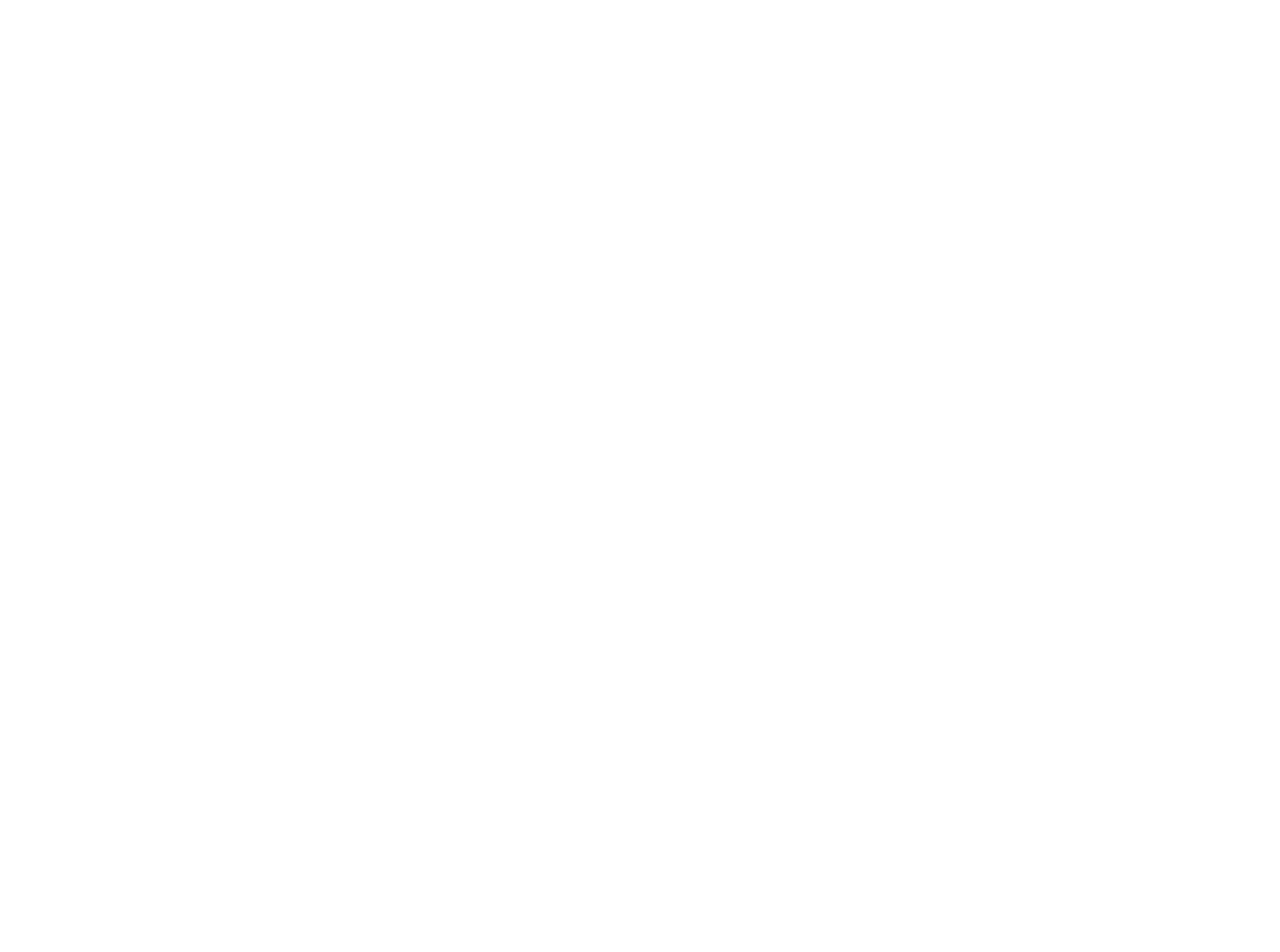
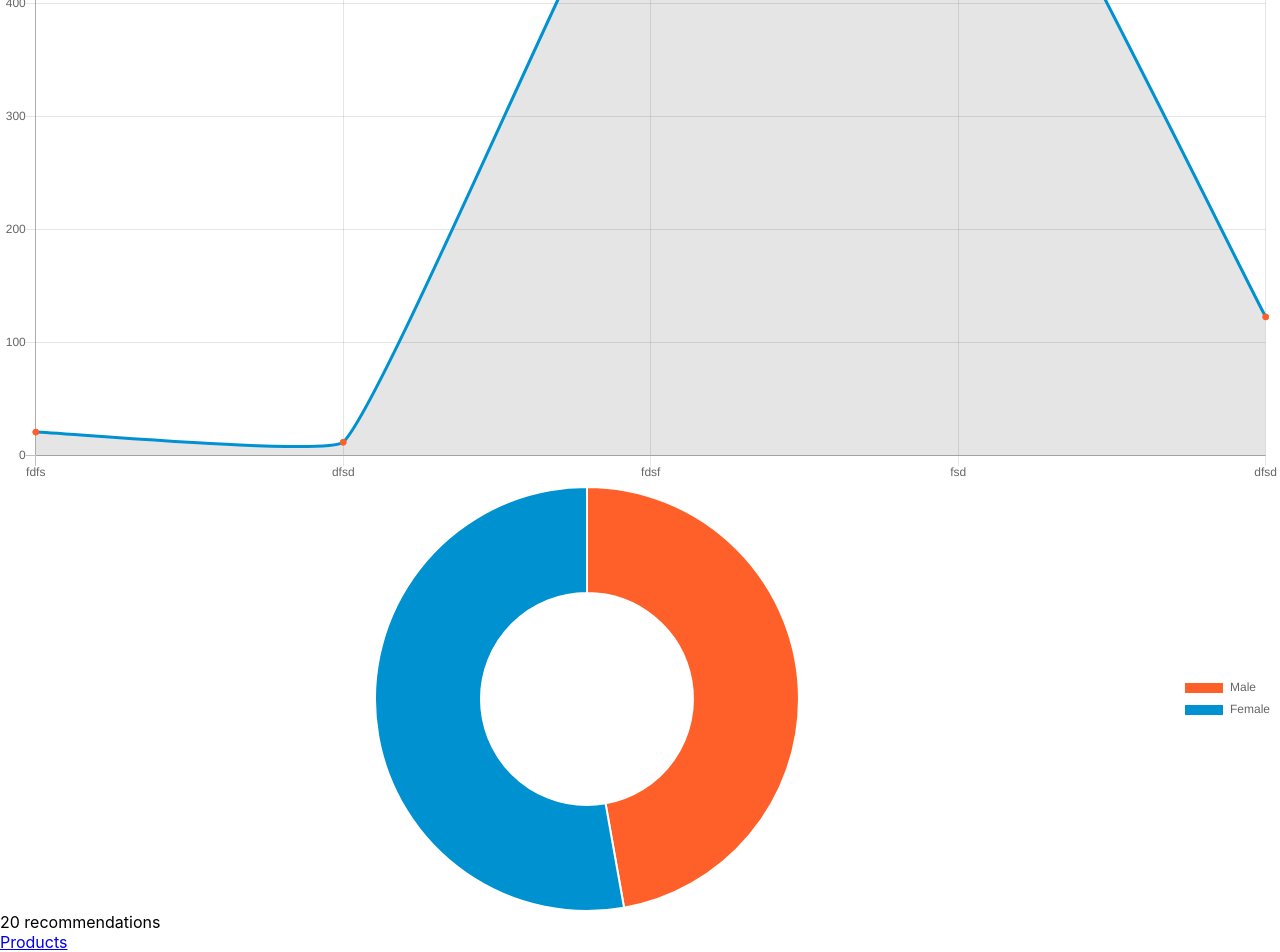
Before and after one commit to JohnClever/recommendationsite, a React (Create React App) app: page /second-page in a window 1280 px wide. Shown: the part 387-1339 px from the top of the page. Before the commit the page ends 800 px from the top, so only its background shows below. Built offline with nearby package versions, Linux system fonts and the light colour scheme.

Commit message:
commit seventeen

```diff
--- a/package.json
+++ b/package.json
@@ -8,6 +8,7 @@
     "@testing-library/user-event": "^7.1.2",
     "chart.js": "^2.9.3",
     "react": "^16.13.1",
+    "react-chartjs-2": "^2.9.0",
     "react-dom": "^16.13.1",
     "react-router": "^5.2.0",
     "react-router-dom": "^5.2.0",
--- a/src/App.css
+++ b/src/App.css
@@ -17,14 +17,14 @@
   .sidebar{
       width: 100%;
       background-color: #0091d1;
-      height: 25vh;
+      height: 30vh;
       border-radius: 0px;
   }
   .sidebar_content{
       overflow: visible;
       width: 100%;
       background-color: #fff;
-      height: 90vh;
+      height: 70vh;
       border-top-left-radius: 20px;
       border-top-right-radius: 20px;
       display: flex;
@@ -300,5 +300,11 @@
 .icon:hover div{
     background-color: #fff;
 }
+.graph2-content{
+   margin-top: 20px;
+   margin-left: -20px;
+
 
 }
+
+}
--- a/src/App.js
+++ b/src/App.js
@@ -14,6 +14,7 @@
             <Route exact path="/third-page" component={Thirdpage} />
         </Switch>
     </Router>
+
   );
 }
 
--- /dev/null
+++ b/src/components/Chart.js
@@ -0,0 +1,88 @@
+import React, { Component } from 'react'
+import {Line, Doughnut} from 'react-chartjs-2'
+
+
+class Chart extends Component {
+    constructor (props){
+        super(props)
+        this.state = {
+            dataChart:{
+                labels: ['fdfs', 'dfsd', 'fdsf', 'fsd', 'dfsd'],
+                datasets:[
+                    {
+                        label: ' sfdsfsdfsd',
+                        data:[
+                           21,
+                           12,
+                           565,
+                           632,
+                           123,
+                        ],
+                        lineTension: 0.1,
+                        pointBackgroundColor: '#ff6029',
+                        pointBorderColor: '#ff6029',
+                        borderColor: '#0091d1'
+                    }
+                ]
+            }
+        }
+    }
+    render() {
+        return (
+            <div className="chart">
+                <Line
+                    data = {this.state.dataChart}
+                    height = {200}
+                    options = {{
+
+                    }
+                    }
+
+                />
+            </div>
+        )
+    }
+}
+class Second extends Component {
+    constructor (props){
+        super(props)
+        this.state = {
+            dataChart:{
+                labels: ['Male', 'Female'],
+                datasets:[
+                    {
+                        label: ' sfdsfsdfsd',
+                        data:[
+                           565,
+                           632,
+                        ],
+                        backgroundColor: [
+                            '#ff6029',
+                            '#0091d1'
+                        ]
+
+                    }
+                ]
+            }
+        }
+    }
+    render() {
+        return (
+            <div className="chart">
+                <Doughnut
+                    data = {this.state.dataChart}
+                    height = {100}
+                    options = {{
+                     legend:{
+                         position: "right"
+                     }
+                    }
+                    }
+
+                />
+            </div>
+        )
+    }
+}
+
+export  {Chart, Second};
--- a/src/components/Second-page.js
+++ b/src/components/Second-page.js
@@ -1,19 +1,29 @@
-import React, { Fragment } from 'react'
+import React, { Fragment, Component } from 'react'
 import { Link } from 'react-router-dom'
+import {Chart, Second} from './Chart'
 
 
-export default function Secondpage() {
-    return (
-        <Fragment>
+export default class Secondpage extends Component {
+    render() {
+        return (
+            <Fragment>
             <div className="section-two">
                 <div className="graph">
                     <div className="graph-title">Analysis</div>
-                    <div className="graph-content"></div>
+                    <div className="graph-content">
+                    <Chart />
+                    </div>
                 </div>
-                <div className="graph-info"></div>
+                <div className="graph-info">
+                <div className="graph2-content">
+                    <Second />
+                    </div>
+                </div>
               <div  className="recommendation">20 recommendations</div>
                <Link to="third-page" className="products"><div >Products</div></Link>
+
             </div>
         </Fragment>
-    )
+        )
+    }
 }
```
Also changed, not shown: 1 other file (tests, documents, lock files or other folders).
